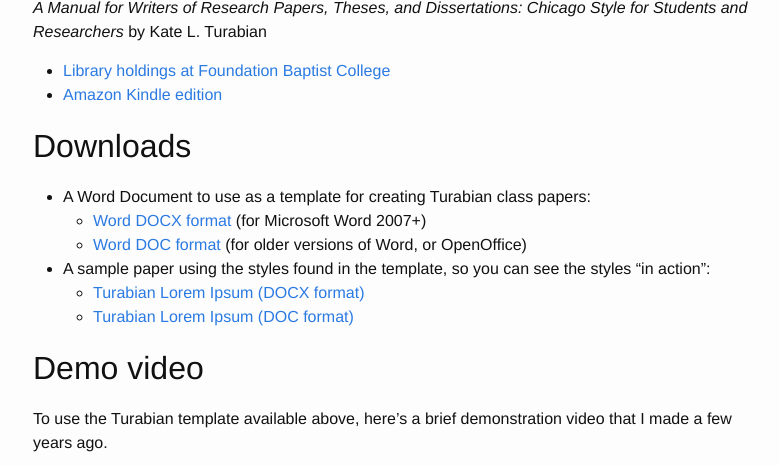
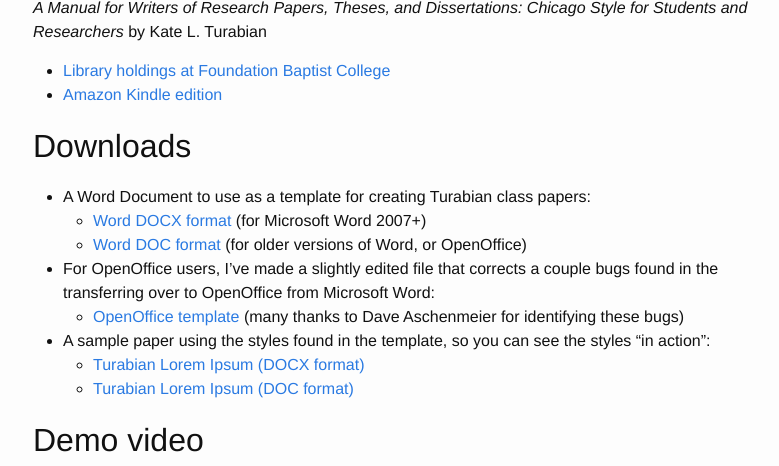
Before and after one commit to dtjohnso/Student-Writing-Helps, a Jekyll site: the page built from turabian.md, in a window 1280 px wide and 900 px high, scrolled down 1002 px, cut to the strip 0-466 px from the top of the window. Shown: the whole strip, without its empty margins (237-1016 px from the left). Built offline with Jekyll 4.4.1, drawn with Linux system fonts in a browser that asks for light colours.

Commit message:
added OpenOffice format template file

```diff
--- a/turabian.md
+++ b/turabian.md
@@ -34,6 +34,8 @@
 * A Word Document to use as a template for creating Turabian class papers:
     - [Word DOCX format][docx-template] (for Microsoft Word 2007+)
     - [Word DOC format][doc-template] (for older versions of Word, or OpenOffice)
+* For OpenOffice users, I've made a slightly edited file that corrects a couple bugs found in the transferring over to OpenOffice from Microsoft Word:
+	- [OpenOffice template][odt-template] (many thanks to Dave Aschenmeier for identifying these bugs)
 * A sample paper using the styles found in the template, so you can see the styles "in action":
     - [Turabian Lorem Ipsum (DOCX format)][lorem-ipsum]
     - [Turabian Lorem Ipsum (DOC format)][lorem-ipsum]
@@ -42,6 +44,7 @@
 [docx-template]: {{site.baseurl}}/downloads/Turabian Template.docx
 [lorem-ipsum]: {{site.baseurl}}/downloads/Turabian Lorem Ipsum.docx
 [lorem-ipsum]: {{site.baseurl}}/downloads/Turabian Lorem Ipsum.doc
+[odt-template]: {{site.baseurl}}/downloads/having-fun-with-Dave.odt
 
 ## Demo video
 
```
Also changed, not shown: 1 other file.
